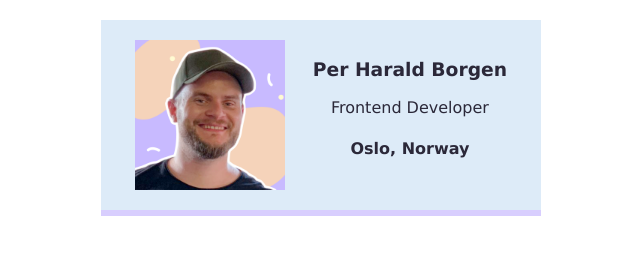
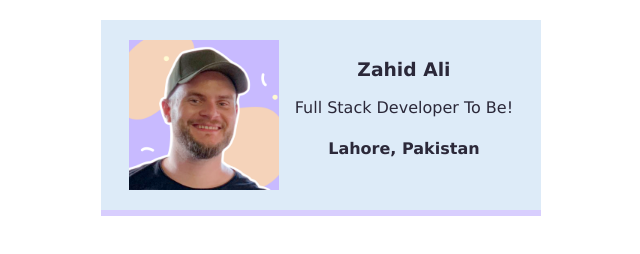
Before and after one commit to zahidali1030/business-card, a website built with Vite: page index.html in a window 1280 px wide. Shown: the whole page, without its empty margins (319-959 px from the left). Built offline with nearby package versions, Linux system fonts and the light colour scheme.

Commit message:
Update index.html

```diff
--- a/index.html
+++ b/index.html
@@ -6,9 +6,9 @@
         <div class="card">
             <img class="avatar" src="images/per.png">
             <div >
-                <h3>Per Harald Borgen</h3>
-                <p>Frontend Developer</p>
-                <h4>Oslo, Norway</h4>
+                <h3>Zahid Ali</h3>
+                <p>Full Stack Developer To Be!</p>
+                <h4>Lahore, Pakistan</h4>
             </div>
         </div>
     </body>
```
